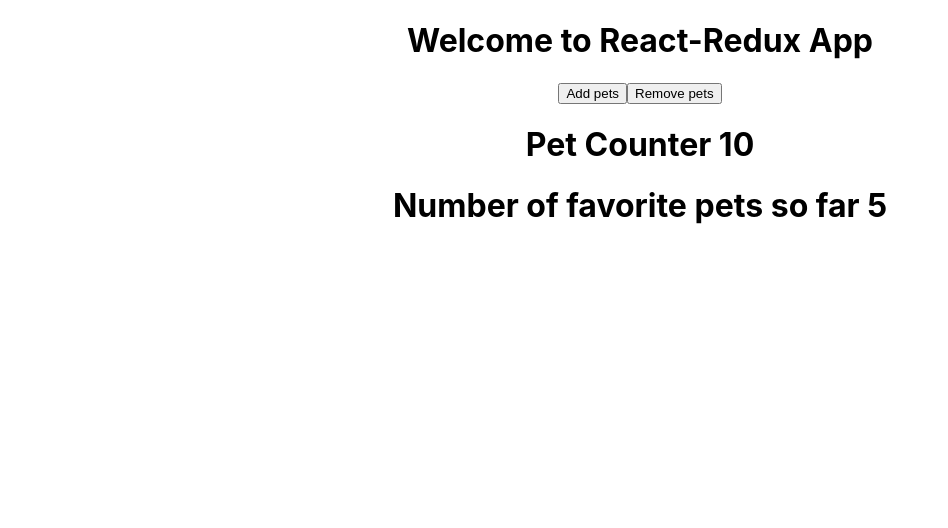
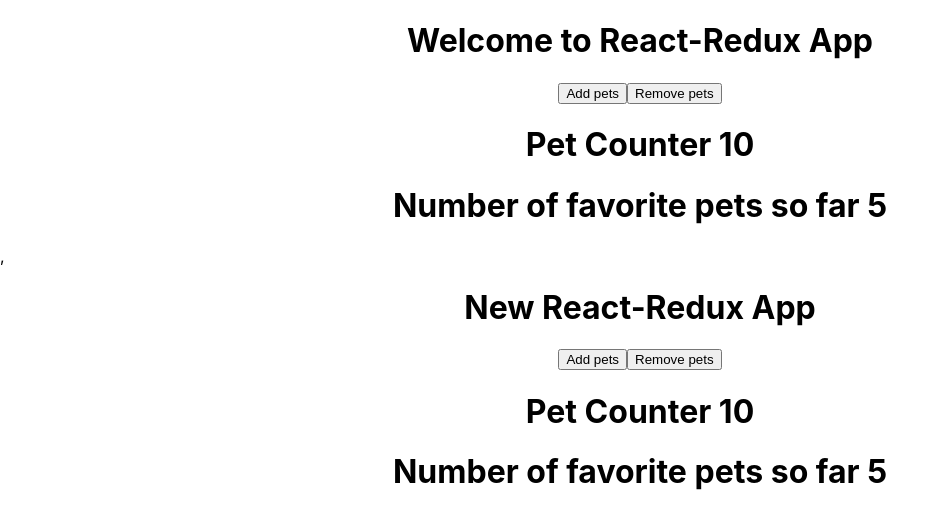
Before and after one commit to Dreezy305/Redux-app, a React (Create React App) app: page / in a window 1280 px wide. Shown: the top 528 px of the page, without its empty margins (0-948 px from the left). Built offline with nearby package versions, Linux system fonts and the light colour scheme.

Commit message:
first commit

```diff
--- a/src/index.js
+++ b/src/index.js
@@ -2,6 +2,7 @@
 import ReactDOM from "react-dom";
 import "./index.css";
 import App from "./App";
+import NewApp from "./NewApp";
 import { createStore } from "redux";
 import reducers from "./reducer/index";
 import { Provider } from "react-redux";
@@ -45,7 +46,8 @@
 ReactDOM.render(
   <React.StrictMode>
     <Provider store={store}>
-      <App />
+      <App />,
+      <NewApp />
     </Provider>
   </React.StrictMode>,
   document.getElementById("root")
```
